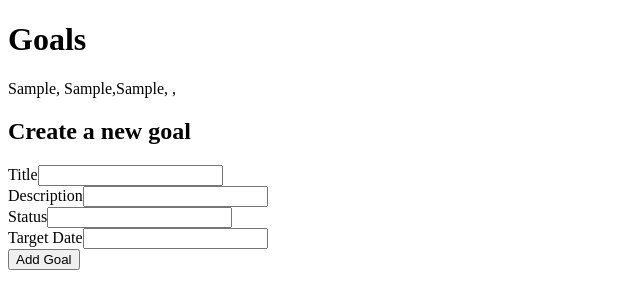
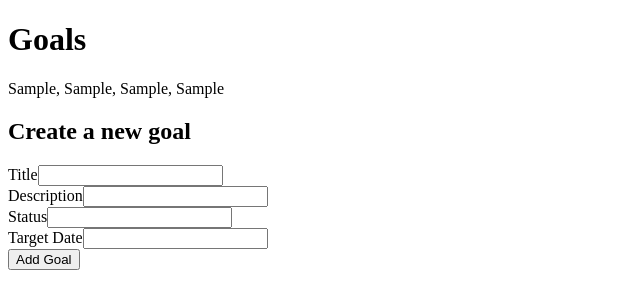
Before and after one commit to mlinkenmeyer/goal-tracking-app, a React (Create React App) app in the folder client/: page /goals in a window 1280 px wide. Both pictures are taken after typing "Sample", "Sample", "Sample", "Sample" into the empty fields and a click on the button "Add Goal". Shown: the top 308 px of the page, without its empty margins (0-640 px from the left). Built offline with nearby package versions, Linux system fonts and the light colour scheme; no server answers.

Commit message:
Goal component created; goals page mapping over all goals

```diff
--- /dev/null
+++ b/client/src/components/Goal.js
@@ -0,0 +1,11 @@
+import React from "react";
+
+function Goal({ goal: { id, title, description, status, targetDate } }) {
+  return (
+    <div>
+      {title}, {description}, {status}, {targetDate}
+    </div>
+  );
+}
+
+export default Goal;
--- a/client/src/components/GoalsPage.js
+++ b/client/src/components/GoalsPage.js
@@ -1,4 +1,5 @@
 import React, { useState, useEffect } from "react";
+import Goal from "./Goal";
 
 function GoalsPage() {
   const [goals, setGoals] = useState([]);
@@ -18,6 +19,8 @@ function GoalsPage() {
     };
     fetchGoals().catch(console.error);
   }, []);
+
+  let goalsList = goals.map((goal) => <Goal key={goal.id} goal={goal} />);
 
   const handleSubmit = (e) => {
     e.preventDefault();
@@ -41,14 +44,7 @@ function GoalsPage() {
   return (
     <div>
       <h1>Goals</h1>
-      <ul className="goal-list">
-        {goals.map((goal) => (
-          <li key={goal.id}>
-            {goal.title}, {goal.description},{goal.status}, {goal.target_date},{" "}
-            {goal.category}
-          </li>
-        ))}
-      </ul>
+      {goalsList}
       <form onSubmit={handleSubmit}>
         <h2>Create a new goal</h2>
         <label>
```
